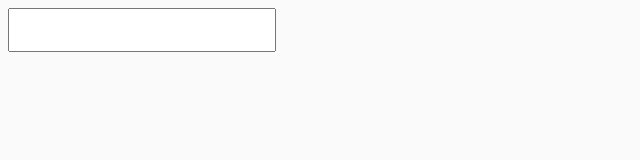
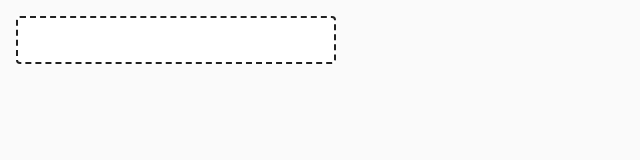
Before and after one commit to sshhsa/goit-js-hw-10, a website built with Parcel: page src/index.html in a window 1280 px wide. Shown: the whole page, without its empty margins (0-640 px from the left). Built offline with nearby package versions, Linux system fonts and the light colour scheme.

Commit message:
Update styles.css

```diff
--- a/src/css/styles.css
+++ b/src/css/styles.css
@@ -1,20 +1,33 @@
+:root {
+  --main-light-clr: #fafafa;
+  --main-dark-clr: #212121;
+
+  --add-default-clr: rgb(46, 107, 199);
+  --add-default-clr-1: rgb(176, 202, 240);
+}
+
 * {
   box-sizing: border-box;
+  margin: 0;
+  padding: 0;
 }
 
 body {
-  font-family: -apple-system, BlinkMacSystemFont, 'Segoe UI', Roboto, Oxygen,
-    Ubuntu, Cantarell, 'Open Sans', 'Helvetica Neue', sans-serif;
-  -webkit-font-smoothing: antialiased;
-  -moz-osx-font-smoothing: grayscale;
-  background-color: #fafafa;
-  color: #212121;
+  font-family: 'Lucida Sans', 'Lucida Sans Regular', 'Lucida Grande', 'Lucida Sans Unicode', Geneva, Verdana, sans-serif;
   line-height: 1.5;
+
+  color: var(--main-dark-clr);
+  background-color: var(--main-light-clr);
 }
 
 #search-box {
-  font: inherit;
-  padding: 8px;
-  max-width: 320px;
-  margin-bottom: 16px;
+  margin: 16px;
+  width: 320px;
+
+  font-size: 24px;
+  font-weight: 600;
+  padding: 8px 12px;
+
+  border-radius: 4px;
+  border: 2px dashed var(--main-dark-clr);
 }
```
